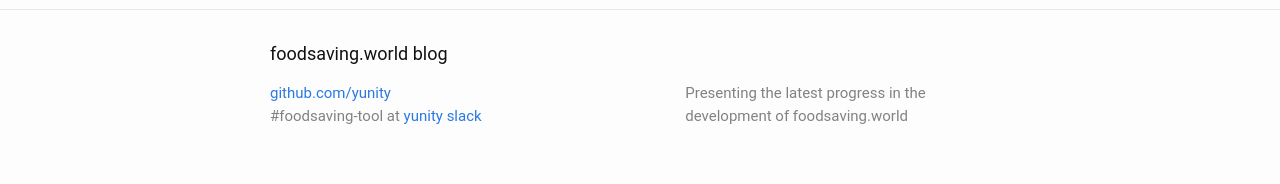
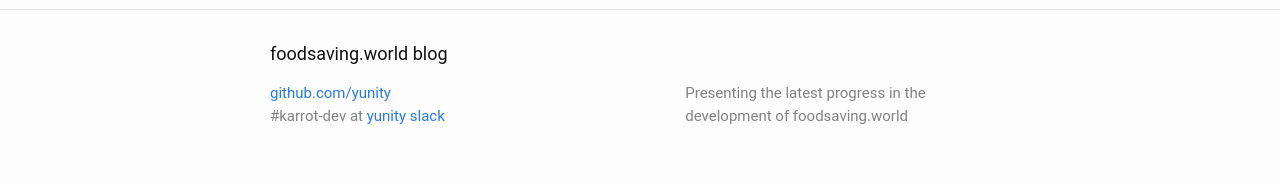
Before and after one commit to karrot-dev/karrot-blog, a Jekyll site: the page built from team.en.html, in a window 1280 px wide. Shown: the part 955-1139 px from the top of the page. Built offline with Jekyll 4.4.1, drawn with Linux system fonts in a browser that asks for light colours.

Commit message:
update footer

```diff
--- a/_includes/footer.html
+++ b/_includes/footer.html
@@ -8,7 +8,7 @@
       <div class="footer-col footer-col-1">
         <ul class="contact-list">
           <li><a href="https://github.com/yunity">github.com/yunity</a></li>
-          <li>#foodsaving-tool at <a href="https://slackin.yunity.org/">yunity slack</a></li>
+          <li>#karrot-dev at <a href="https://slackin.yunity.org/">yunity slack</a></li>
         </ul>
       </div>
 
```
